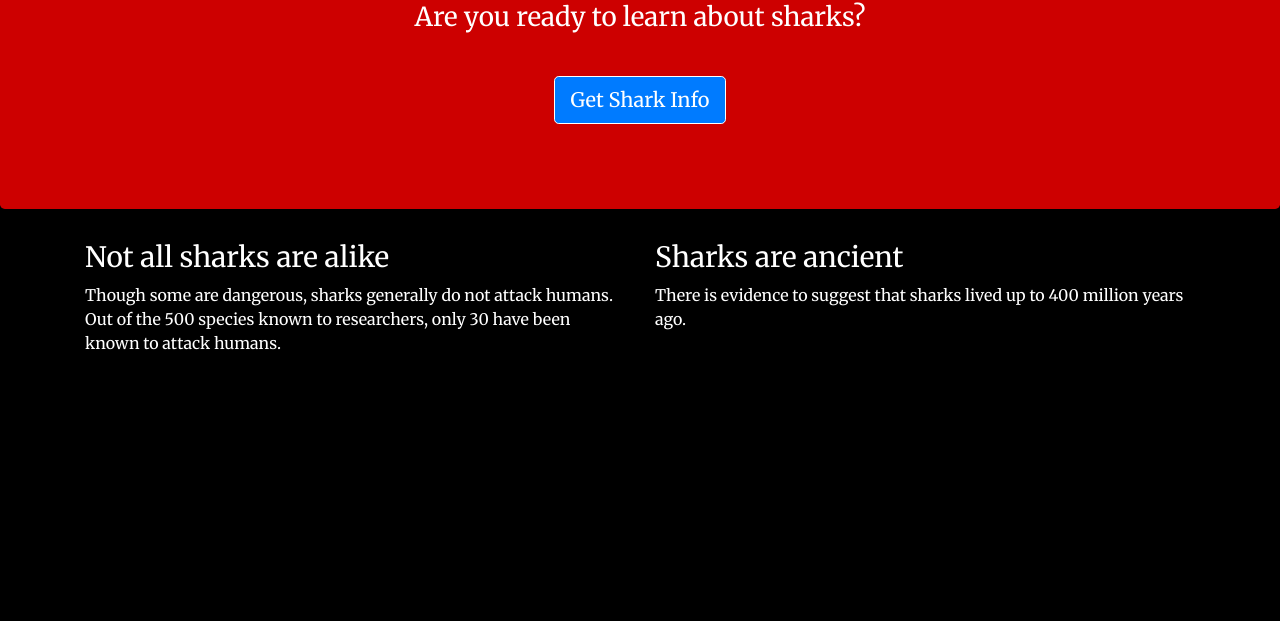
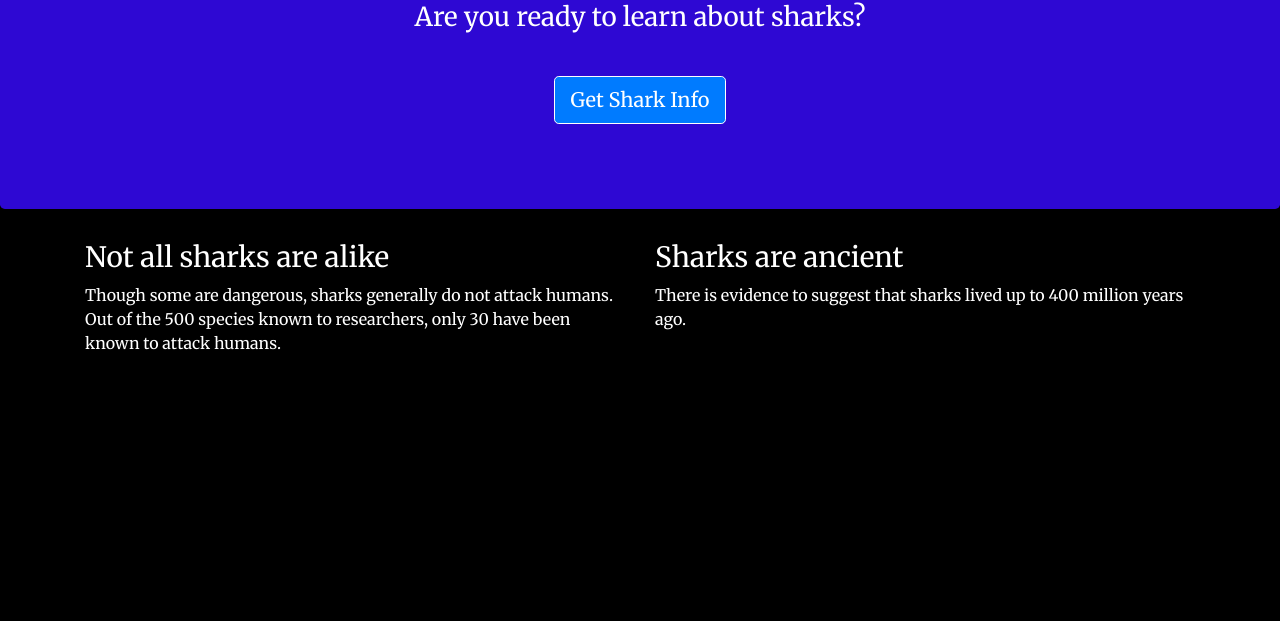
Before and after one commit to luizhpriotto/AMcom, a website: page node-project/views/index.html in a window 1280 px wide. Shown: the part 179-800 px from the top of the page. Drawn offline with nearby package versions, Linux system fonts and the light colour scheme.

```diff
--- a/node-project/views/css/styles.css
+++ b/node-project/views/css/styles.css
@@ -20,7 +20,7 @@
 }
 
 .jumbotron {
-    background: #cd0000;
+    background: #2e08d3;
     color: white;
     text-align: center;
 }
```
